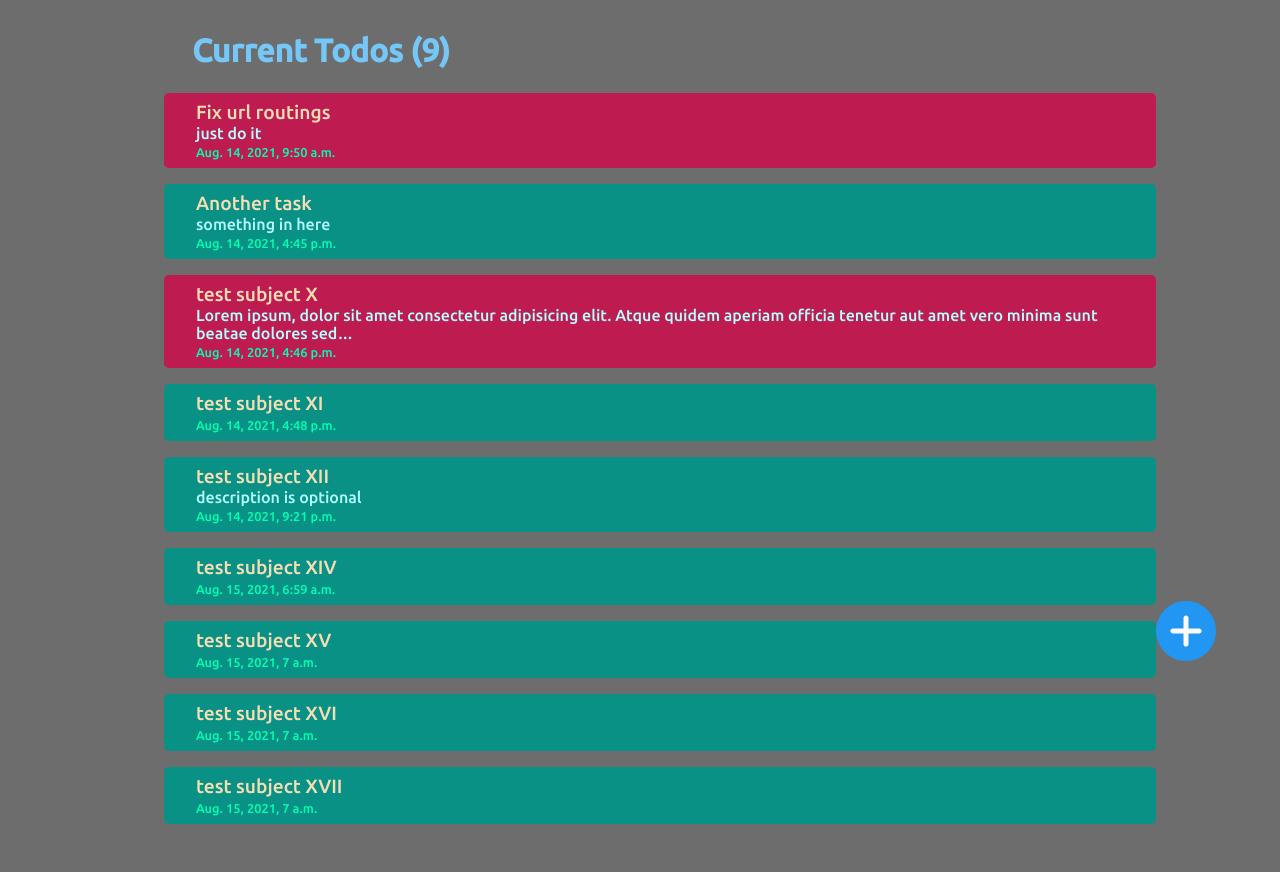
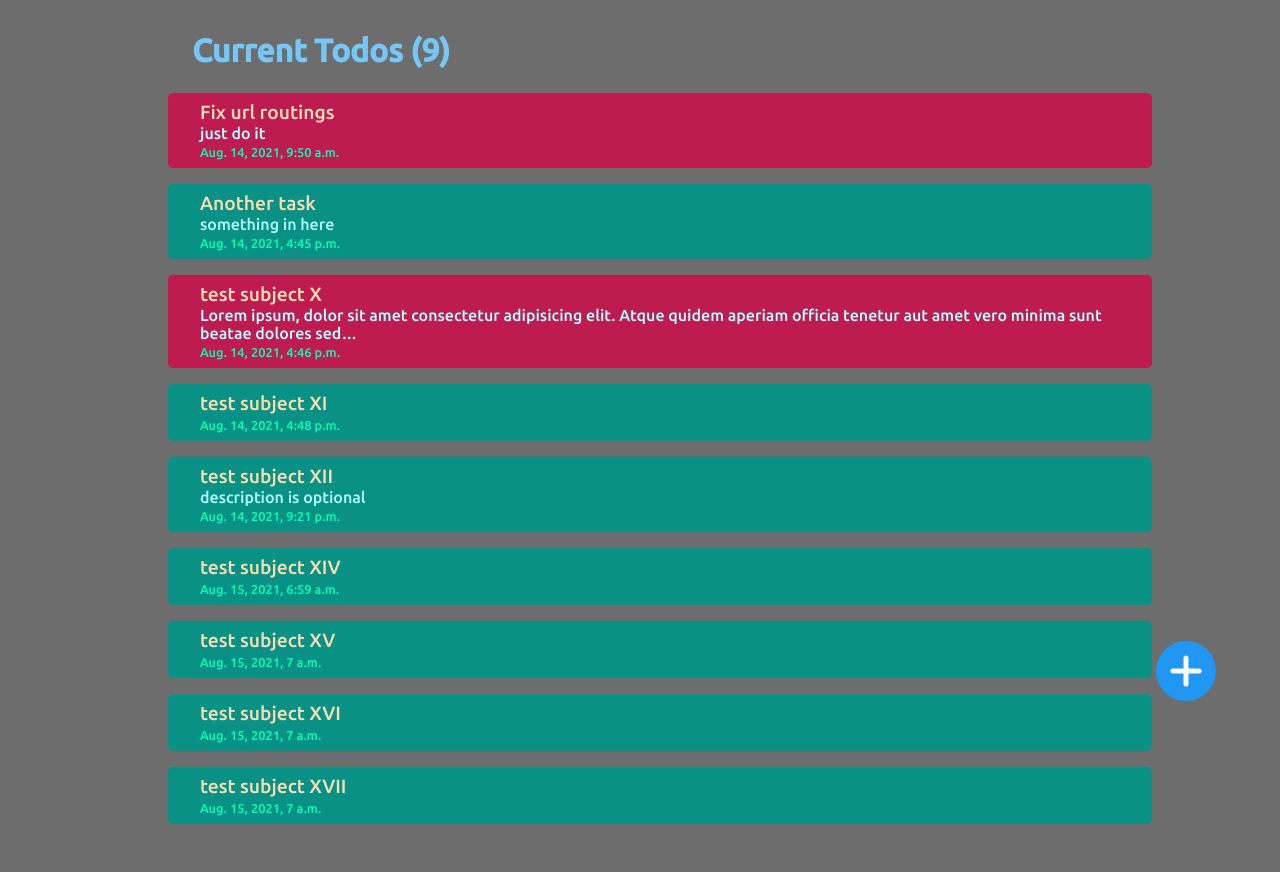
Before and after one commit to rnium/todowoo, a Django app: page /current/ in a window 1280 px wide. Shown: the part 50-922 px from the top of the page. Before the commit the page ends 874 px from the top, so only its background shows below. Run offline with Django 3.2, Linux system fonts and the light colour scheme; a user stored in the database is signed in; data comes from the database, SQL or seed files in the repository; both versions use the stored data as it was after the commit.

Commit message:
3pm15.08

```diff
--- a/todo/static/todo/content.css
+++ b/todo/static/todo/content.css
@@ -6,11 +6,15 @@ div.container {
     position: relative;
 }
 
+div.container ul {
+    margin: 0 10% 3em;
+}
+
 div.container ul li {
     text-align: left;
     list-style: none;
     padding: 0.5em 2em;
-    margin: 0px 10% 1em;
+    margin: 0px 0 1em;
     border-radius: 0.3em;
     color: wheat;
 
@@ -201,7 +205,7 @@ span.date-completed {
 .create-round {
     position: fixed;
     right: 5%;
-    bottom: 2em;
+    bottom: 1em;
     font-size: 2.5em;
     justify-content: center;
     align-items: center;
--- a/todo/static/todo/navbar.css
+++ b/todo/static/todo/navbar.css
@@ -58,7 +58,6 @@ a:link, a:visited {
 
 a.navlink:hover {
     text-shadow: 1px 1px 10px cyan;
-    font-weight: 600;
 }
 
 span.sitetitle {
```
Also changed, not shown: db.sqlite3.
